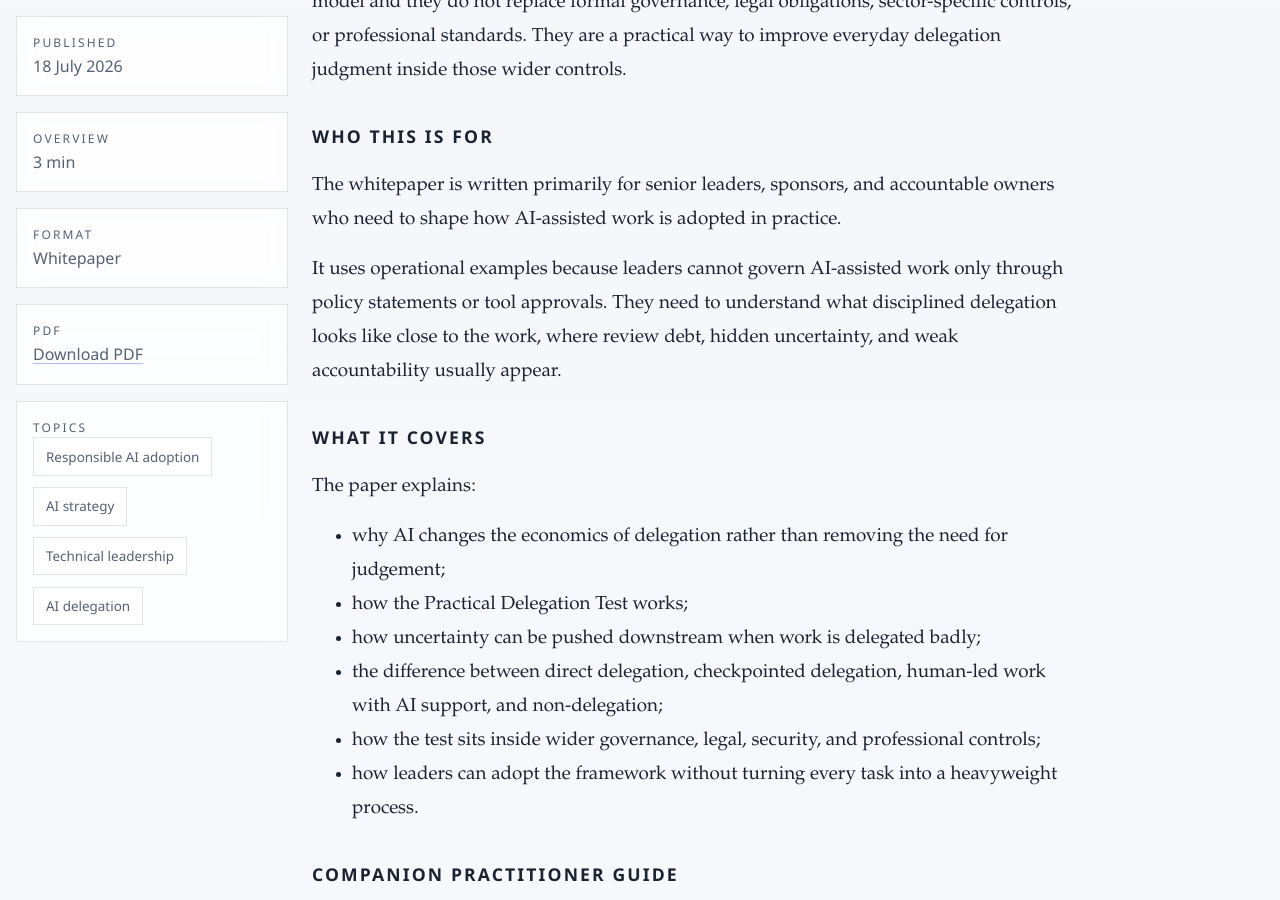
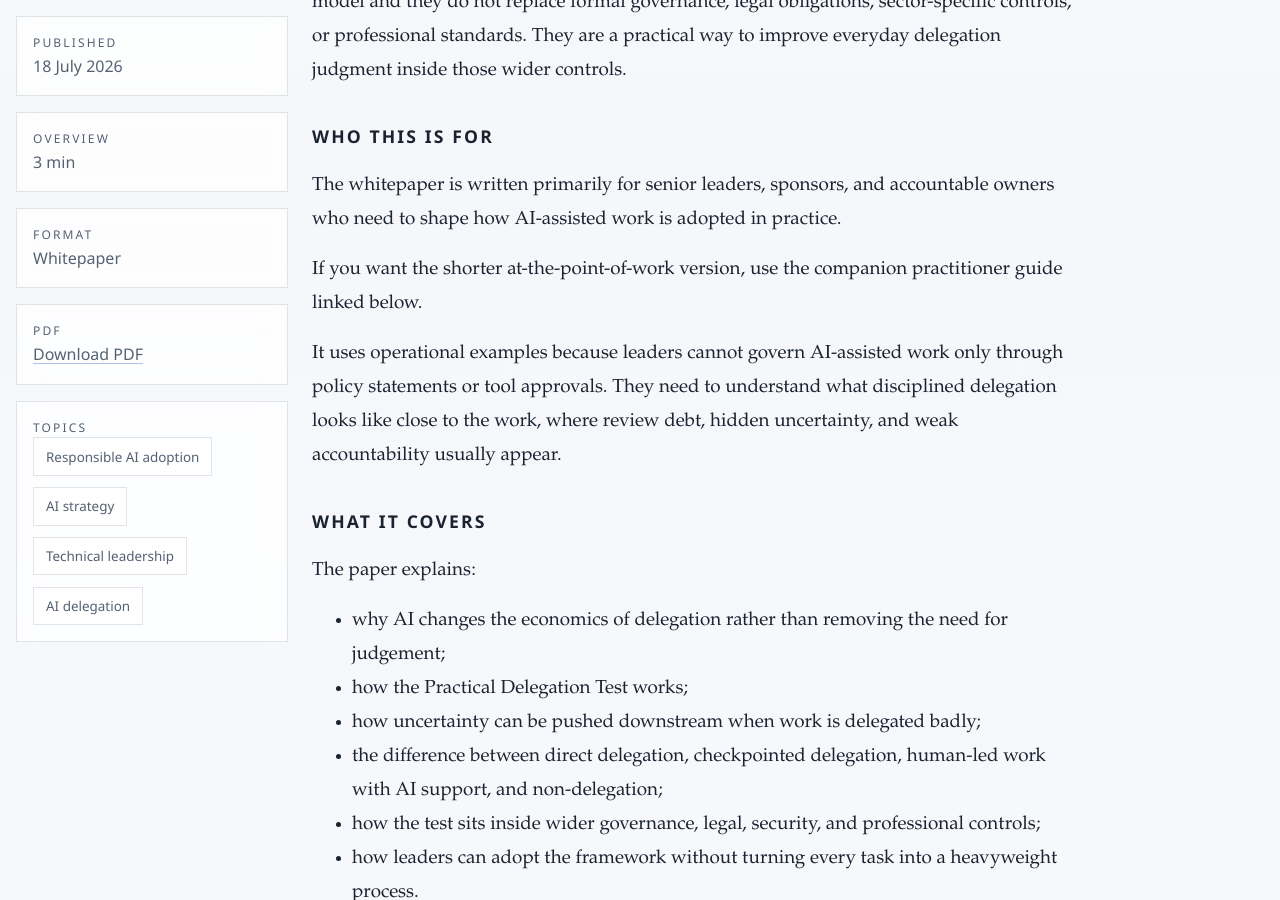
Before and after one commit to philbudden/blog, a Jekyll site: the page built from _publications/delegating-work-to-ai.md, in a window 1280 px wide and 900 px high, scrolled down 1188 px. Built offline with Jekyll 4.4.1, drawn with Linux system fonts in a browser that asks for light colours.

Commit message:
Add practitioner guide signpost

```diff
--- a/_publications/delegating-work-to-ai.md
+++ b/_publications/delegating-work-to-ai.md
@@ -33,6 +33,8 @@ Those questions help teams choose between direct delegation, checkpointed delega
 
 The whitepaper is written primarily for senior leaders, sponsors, and accountable owners who need to shape how AI-assisted work is adopted in practice.
 
+If you want the shorter at-the-point-of-work version, use the companion practitioner guide linked below.
+
 It uses operational examples because leaders cannot govern AI-assisted work only through policy statements or tool approvals. They need to understand what disciplined delegation looks like close to the work, where review debt, hidden uncertainty, and weak accountability usually appear.
 
 ## What it covers
```
